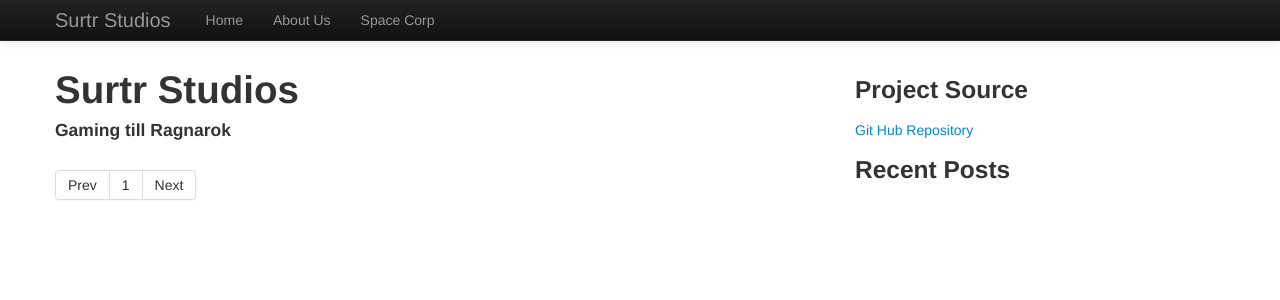
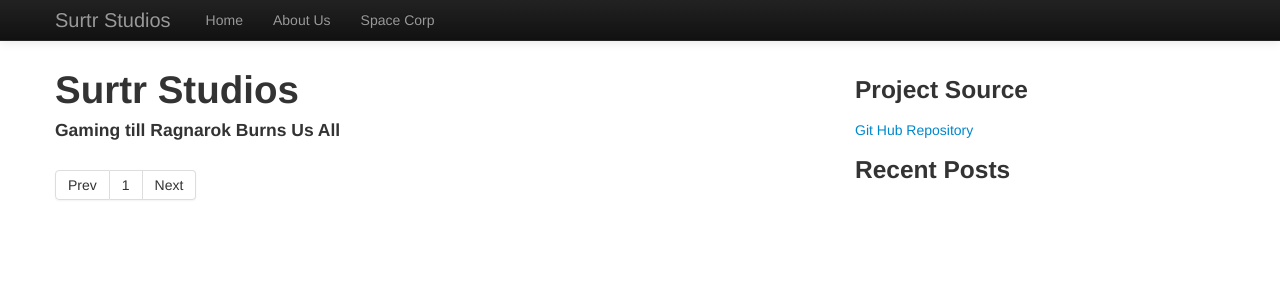
Before and after one commit to surtrstudios/surtrstudios.github.io, a Jekyll site: the page built from index.html, in a window 1280 px wide. Shown: the top 300 px of the page. Built offline with Jekyll 4.4.1, drawn with Linux system fonts in a browser that asks for light colours; the list of posts is cut into pages by our own code.

Commit message:
Update tagline.

```diff
--- a/index.html
+++ b/index.html
@@ -2,7 +2,7 @@
 layout: default
 ---
 <h1>Surtr Studios</h1>
-<h4>Gaming till Ragnarok</h4>
+<h4>Gaming till Ragnarok Burns Us All</h4>
 
 
 <!-- TODO: Add full content for first couple of posts, then start summarizing -->
```
